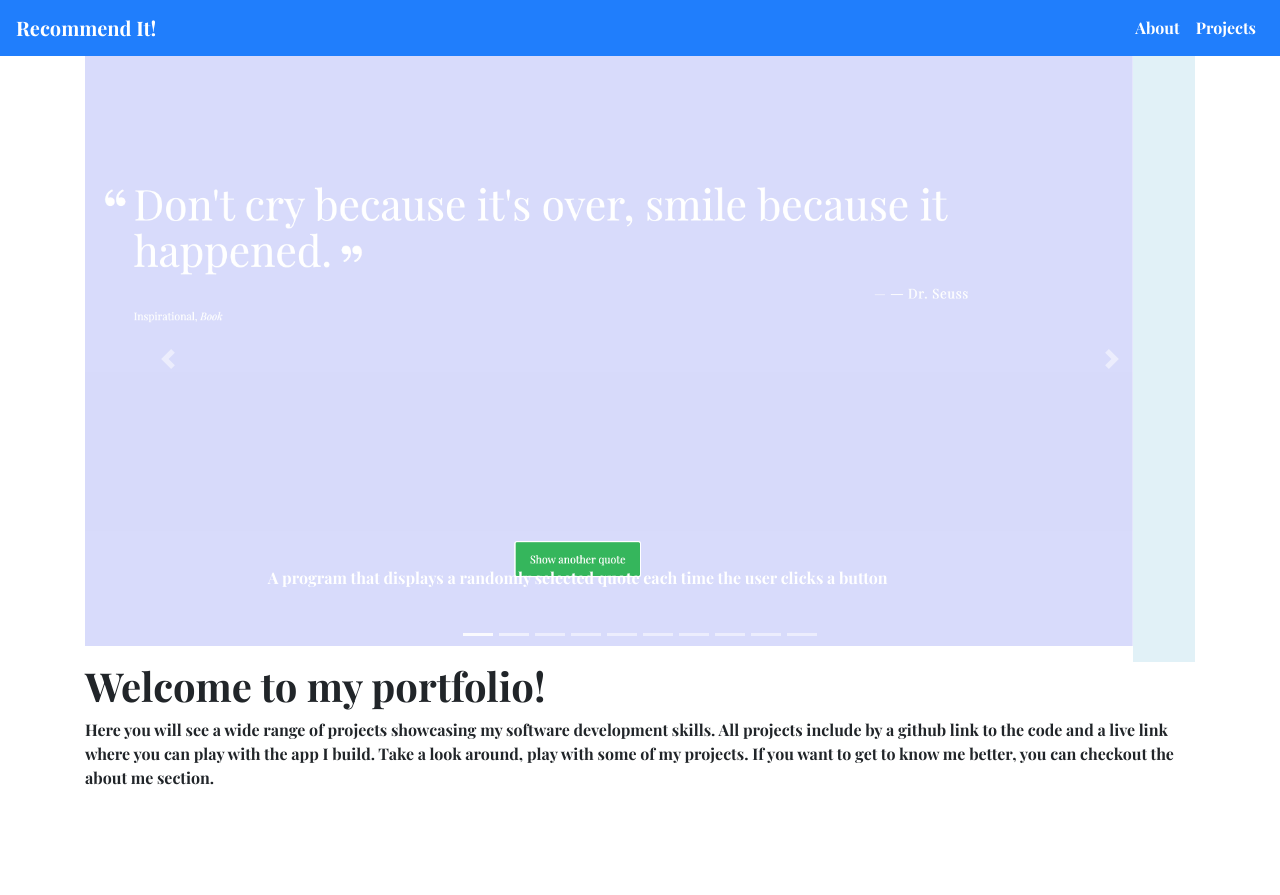
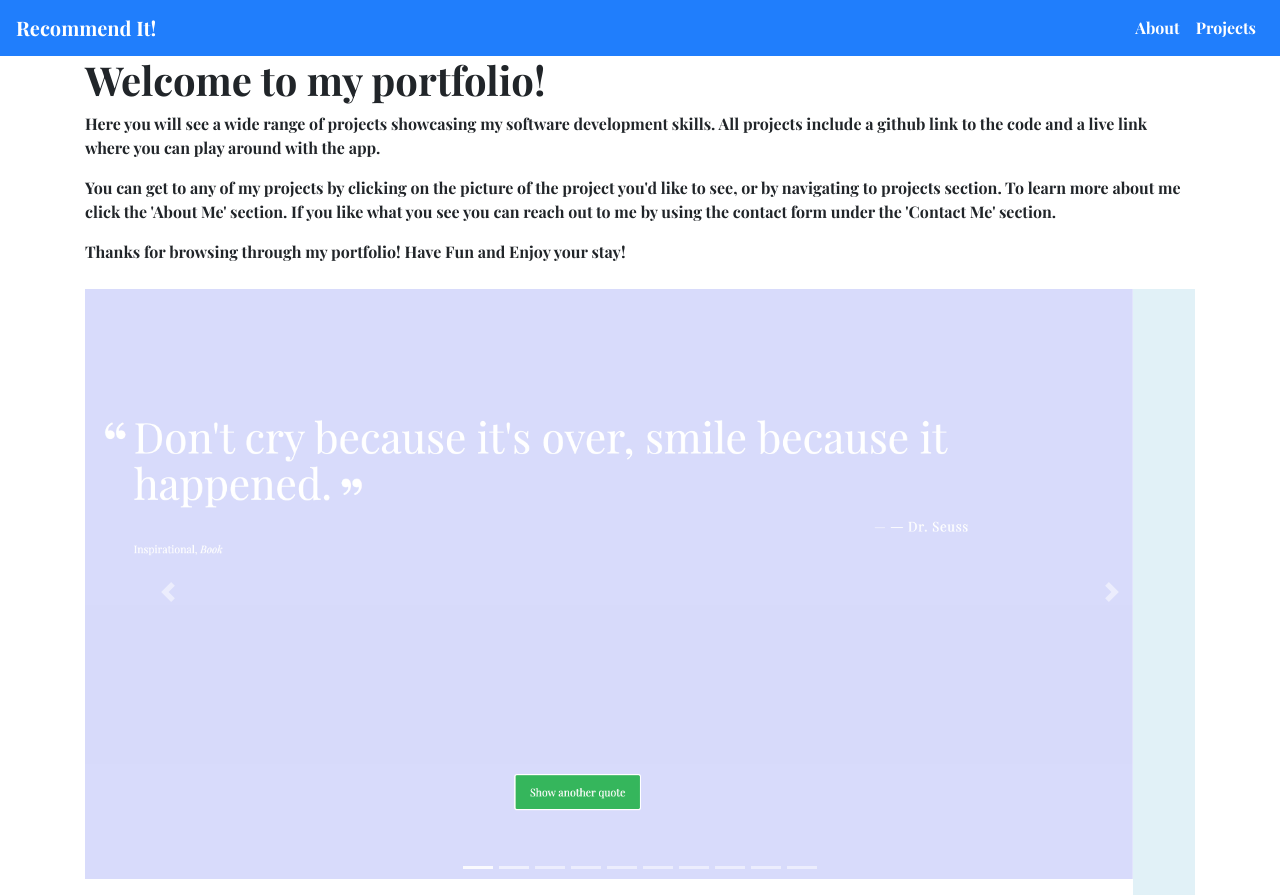
Before and after one commit to asbillings07/react_developer_portfolio, a React (Create React App) app: page / in a window 1280 px wide. Before the commit the page ends 806 px from the top, so only its background shows below. Built offline with nearby package versions, Linux system fonts and the light colour scheme; the HTML template or start-up script is replaced by a standard one.

Commit message:
add github and livelink to projectDetail

```diff
--- a/package.json
+++ b/package.json
@@ -27,8 +27,10 @@
   },
   "eslintConfig": {
     "extends": "react-app",
-    "react": {
-      "version": "detect"
+    "settings": {
+      "react": {
+        "version": "detect"
+      }
     }
   },
   "browserslist": {
--- a/src/App.js
+++ b/src/App.js
@@ -4,8 +4,9 @@ import { Navigation } from './components/Navigation'
 import { Home } from './components/Home'
 import { About } from './components/About'
 import { ProjectDetail } from './components/ProjectDetail'
+import { Projects } from './components/Projects'
 
-function App () {
+function App() {
   return (
     <Router>
       <Navigation />
@@ -13,6 +14,7 @@ function App () {
         <Route exact path='/' component={Home} />
         <Route path='/about' component={About} />
         <Route path='/project/:id' component={ProjectDetail} />
+        <Route path='/projects' component={Projects} />
       </Switch>
     </Router>
   )
--- a/src/components/Home.js
+++ b/src/components/Home.js
@@ -1,35 +1,39 @@
 import React from 'react'
-import { Projects } from './Projects'
 import { ScrollView } from './ScrollView'
 import { data } from '../data'
 import { Row, Container, Col } from 'react-bootstrap'
 import styled from 'styled-components'
 
-export function Home () {
+export function Home() {
   return (
     <Container>
       <Row>
         <Col>
-          <ScrollView projects={data.projects} />
           <h1>Welcome to my portfolio!</h1>
+
           <p>
             Here you will see a wide range of projects showcasing my software
-            development skills. All projects include by a github link to the
-            code and a live link where you can play with the app I build. Take a
-            look around, play with some of my projects. If you want to get to
-            know me better, you can checkout the about me section.{' '}
+            development skills. All projects include a github link to the code
+            and a live link where you can play around with the app.
           </p>
-
-          {/* <CardContainer>
-          <Projects data={data} />
-        </CardContainer> */}
+          <p>
+            You can get to any of my projects by clicking on the picture of the
+            project you'd like to see, or by navigating to projects section. To
+            learn more about me click the 'About Me' section. If you like what
+            you see you can reach out to me by using the contact form under the
+            'Contact Me' section.
+          </p>
+          <P>
+            Thanks for browsing through my portfolio! Have Fun and Enjoy your
+            stay!
+          </P>
+          <ScrollView projects={data.projects} />
         </Col>
       </Row>
     </Container>
   )
 }
 
-const CardContainer = styled.div`
-  display: flex;
-  justify-content: space-around;
+const P = styled.p`
+  margin-bottom: 25px;
 `
--- a/src/components/ProjectDetail.js
+++ b/src/components/ProjectDetail.js
@@ -1,5 +1,5 @@
 import React from 'react'
-import { Container, Col, Row } from 'react-bootstrap'
+import { Container, Col, Row, Button } from 'react-bootstrap'
 import { data } from '../data'
 import styled from 'styled-components'
 
@@ -10,7 +10,7 @@ export function ProjectDetail ({ match }) {
   return (
     <Container>
       <Row>
-        <Col md={12}>
+        <Col md={9}>
           <h1>{project.project_name}</h1>
           <h3>{project.description}</h3>
         </Col>
@@ -27,6 +27,12 @@ export function ProjectDetail ({ match }) {
           ))}
         </Col>
         <Col md={3}>
+          <StyledTopButton block href={project.github_link} target='_blank'>
+            GitHub Repo
+          </StyledTopButton>
+          <StyledBottomButton block href={project.live_link} target='_blank'>
+            Live Link
+          </StyledBottomButton>
           <h3>Technologies</h3>
           {project.technologies.map((tech, i) => (
             <p key={i}>{tech}</p>
@@ -37,4 +43,10 @@ export function ProjectDetail ({ match }) {
   )
 }
 
+const StyledBottomButton = styled(Button)`
+  margin-bottom: 30px;
+`
+const StyledTopButton = styled(Button)`
+  margin-top: 30px;
+`
 // set img to width: 100%, height: auto
--- a/src/components/Projects.js
+++ b/src/components/Projects.js
@@ -1,11 +1,12 @@
 import React from 'react'
 import styled from 'styled-components'
-import { Col, Card, Button } from 'react-bootstrap'
+import { Col, Card, Button, Container, Row } from 'react-bootstrap'
+import { data } from '../data'
 
-export function Projects ({ data }) {
+export function Projects() {
   const showProjects = () => {
     return data.projects.map(project => (
-      <StyledCol lg={4} key={project.id}>
+      <StyledCol md={4} key={project.id}>
         <ProjectCard>
           <Card.Img variant='top' src={project.image_urls[0]} />
           <Card.Body>
@@ -20,7 +21,11 @@ export function Projects ({ data }) {
     ))
   }
 
-  return <>{showProjects()}</>
+  return (
+    <Container>
+      <Row>{showProjects()}</Row>
+    </Container>
+  )
 }
 
 const StyledCol = styled(Col)`
--- a/src/components/ScrollView.js
+++ b/src/components/ScrollView.js
@@ -1,11 +1,11 @@
 import React from 'react'
 import { Carousel } from 'react-bootstrap'
 
-export function ScrollView ({ projects }) {
+export function ScrollView({ projects }) {
   return (
     <Carousel pauseOnHover>
       {projects.map(project => (
-        <Carousel.Item>
+        <Carousel.Item key={project.id}>
           <a href={`/project/${project.id}`}>
             <img
               className='d-block w-100'
@@ -13,10 +13,6 @@ export function ScrollView ({ projects }) {
               alt='Project'
             />
           </a>
-          <Carousel.Caption>
-            <h3>{project.name}</h3>
-            <p>{project.description}</p>
-          </Carousel.Caption>
         </Carousel.Item>
       ))}
     </Carousel>
--- a/src/data.js
+++ b/src/data.js
@@ -164,7 +164,7 @@ export const data = {
       id: 9,
       project_name: 'Recommendit!',
       description:
-        'A program that displays a randomly selected quote each time the user clicks a button',
+        'An App that allows you to recommend cool places to your friends',
       technologies: [
         'HTML',
         'CSS',
```
